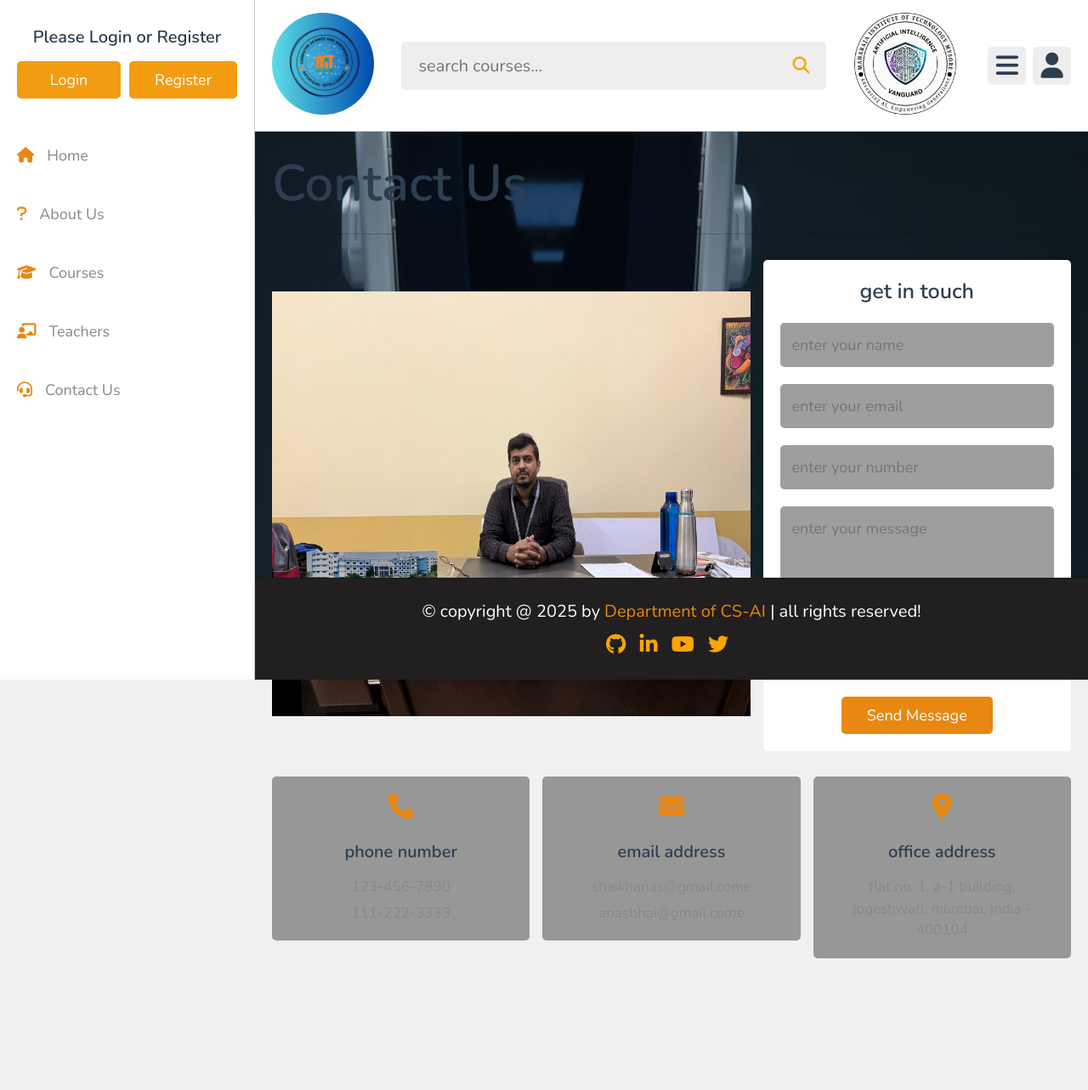
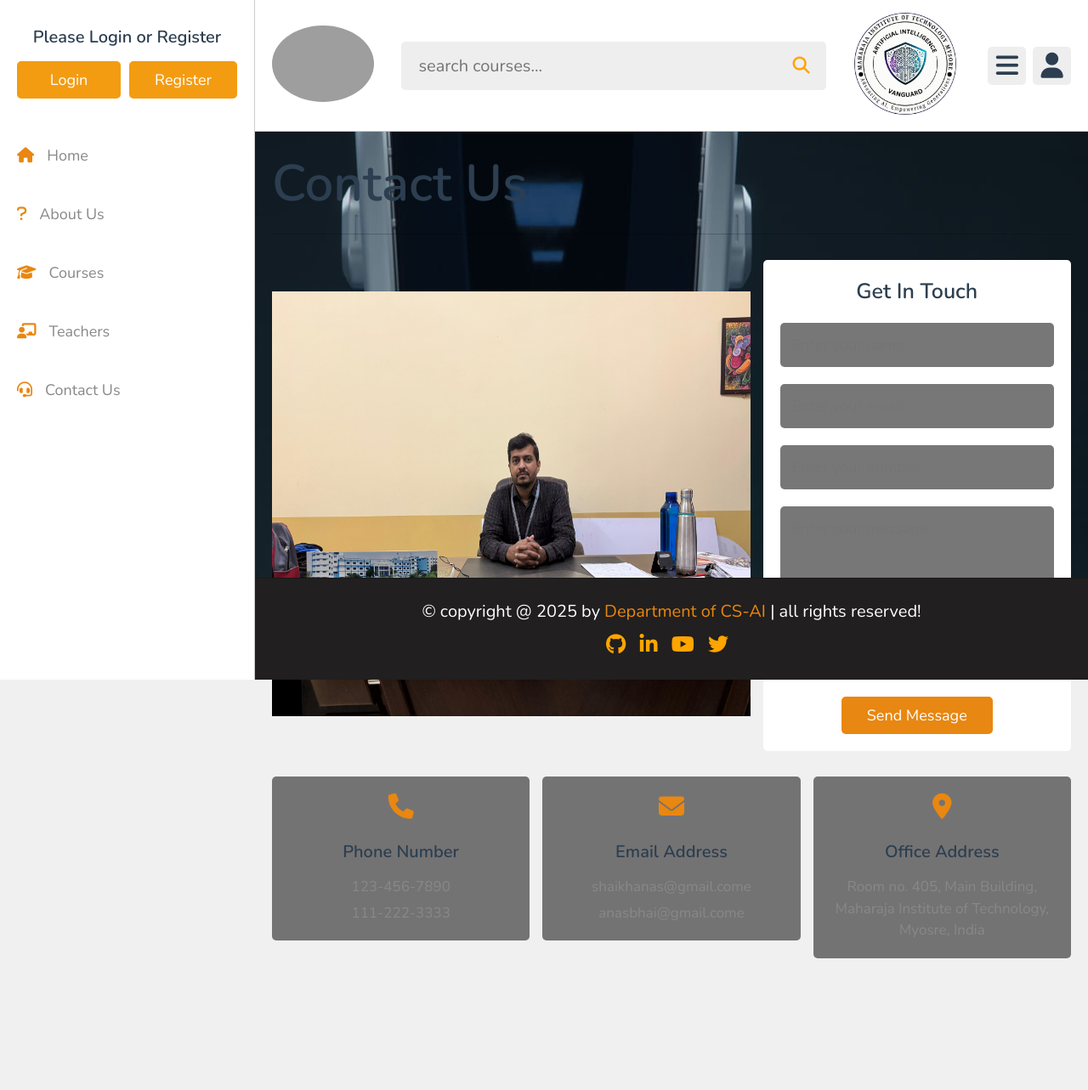
Before and after one commit to km1000101/finalwebs, a PHP site: page /contact.php in a window 1280 px wide. Shown: the whole page at 85% size. Run offline with PHP 8.4, Linux system fonts and the light colour scheme; data that the repository does not hold is empty; grey boxes are pictures that could not be loaded.

Commit message:
minor changes
perfect website till now

```diff
--- a/project/components/admin_header.php
+++ b/project/components/admin_header.php
@@ -32,7 +32,7 @@ $fetch_tutor = $select_tutor->fetch(PDO::FETCH_ASSOC);
    <section class="flex">
 
       <!-- Logo linking to dashboard -->
-      <a href="dashboard.php" class="logo"><img src="../images/LOGO.jpg">.</a>
+      <a href="dashboard.php" class="logo"><img src="../images/logo.png">.</a>
 
       <!-- Search form -->
       <form action="search_page.php" method="post" class="search-form">
--- a/project/components/user_header.php
+++ b/project/components/user_header.php
@@ -32,7 +32,7 @@ if(isset($message)){
    <section class="flex">
 
       <!-- Logo linking to home page -->
-      <a href="home.php" class="logo"><img src="images/LOGO.jpg"></a>
+      <a href="home.php" class="logo"><img src="images/logo.png"></a>
 
       <!-- Search form for courses -->
       <form action="search_course.php" method="post" class="search-form">
--- a/project/contact.php
+++ b/project/contact.php
@@ -79,6 +79,9 @@ if(isset($_POST['submit'])){
       .box a:hover i {
          color: #1E90FF; /* Custom color */
       }
+      .box a, .box h3, .box i {
+         color: white; /* Change text color to white */
+      }
       .heading span {
          color: orange; /* Change intelligence text color to orange */
       }
@@ -95,7 +98,7 @@ if(isset($_POST['submit'])){
       }
       .box {
          transition: transform 0.3s, box-shadow 0.3s;
-         background-color: rgba(63, 62, 62, 0.5)!important; /* Ensure the box is transparent */
+         background-color: rgba(63, 62, 62, 0.7)!important; /* Adjusted transparency */
       }
       .box:hover {
          transform: translateY(-10px);
@@ -137,12 +140,12 @@ if(isset($_POST['submit'])){
 
       <!-- Contact form -->
       <form action="" method="post">
-         <h3>get in touch</h3>
-         <input type="text" placeholder="enter your name" required maxlength="100" name="name" class="box">
-         <input type="email" placeholder="enter your email" required maxlength="100" name="email" class="box">
-         <input type="number" min="0" max="9999999999" placeholder="enter your number" required maxlength="10" name="number" class="box">
-         <textarea name="msg" class="box" placeholder="enter your message" required cols="30" rows="10" maxlength="1000"></textarea>
-         <input type="submit" value="send message" class="inline-btn" name="submit">
+         <h3>Get In Touch</h3>
+         <input type="text" placeholder="Enter your name" required maxlength="100" name="name" class="box">
+         <input type="email" placeholder="Enter your email" required maxlength="100" name="email" class="box">
+         <input type="number" min="0" max="9999999999" placeholder="Enter your number" required maxlength="10" name="number" class="box">
+         <textarea name="msg" class="box" placeholder="Enter your message" required cols="30" rows="10" maxlength="1000"></textarea>
+         <input type="submit" value="Send message" class="inline-btn" name="submit">
       </form>
 
    </div>
@@ -151,22 +154,22 @@ if(isset($_POST['submit'])){
 
       <div class="box">
          <i class="fas fa-phone"></i>
-         <h3>phone number</h3>
+         <h3>Phone Number</h3>
          <a href="tel:1234567890">123-456-7890</a>
          <a href="tel:1112223333">111-222-3333</a>
       </div>
 
       <div class="box">
          <i class="fas fa-envelope"></i>
-         <h3>email address</h3>
+         <h3>Email Address</h3>
          <a href="mailto:shaikhanas@gmail.com">shaikhanas@gmail.come</a>
          <a href="mailto:anasbhai@gmail.com">anasbhai@gmail.come</a>
       </div>
 
       <div class="box">
          <i class="fas fa-map-marker-alt"></i>
-         <h3>office address</h3>
-         <a href="#">flat no. 1, a-1 building, jogeshwari, mumbai, india - 400104</a>
+         <h3>Office Address</h3>
+         <a href="#">Room no. 405, Main Building, Maharaja Institute of Technology, Myosre, India</a>
       </div>
 
 
--- a/project/css/style.css
+++ b/project/css/style.css
@@ -441,7 +441,7 @@ section{
 }
 
 .quick-select .box-container .box .flex a:hover span{
-   color: var(--white)  ;
+   color: var (--white)  ;
 }
 
 .courses .box-container{
@@ -1466,7 +1466,7 @@ section{
    font-size: 2rem;
    margin-top: 1.5rem;
    z-index: 1000;
-   /* padding-bottom: 9.5rem; */
+   width: 100%;
 }
 
 .footer span{
@@ -1604,7 +1604,7 @@ section{
 
 .mission ul li {
    font-size: 2rem;
-   color: var(--light-color);
+   color: var (--light-color);
    margin-bottom: .5rem;
 }
 
--- a/project/watch_video.php
+++ b/project/watch_video.php
@@ -182,6 +182,9 @@ if(isset($_POST['update_now'])){
       .box {
          transition: transform 0.3s, box-shadow 0.3s;
          background-color: rgba(63, 62, 62, 0.5)!important; /* Ensure the box is transparent */
+      }
+      textarea.box {
+         background-color: rgba(255, 255, 255, 0.5); /* Make the comment box transparent */
       }
       .box:hover {
          transform: translateY(-10px);
```
Also changed, not shown: project/bookmark.php (+17 -2 lines), project/comments.php (+18 -11 lines), project/likes.php (+13 -18 lines), style.css (deleted), 1 other file.
